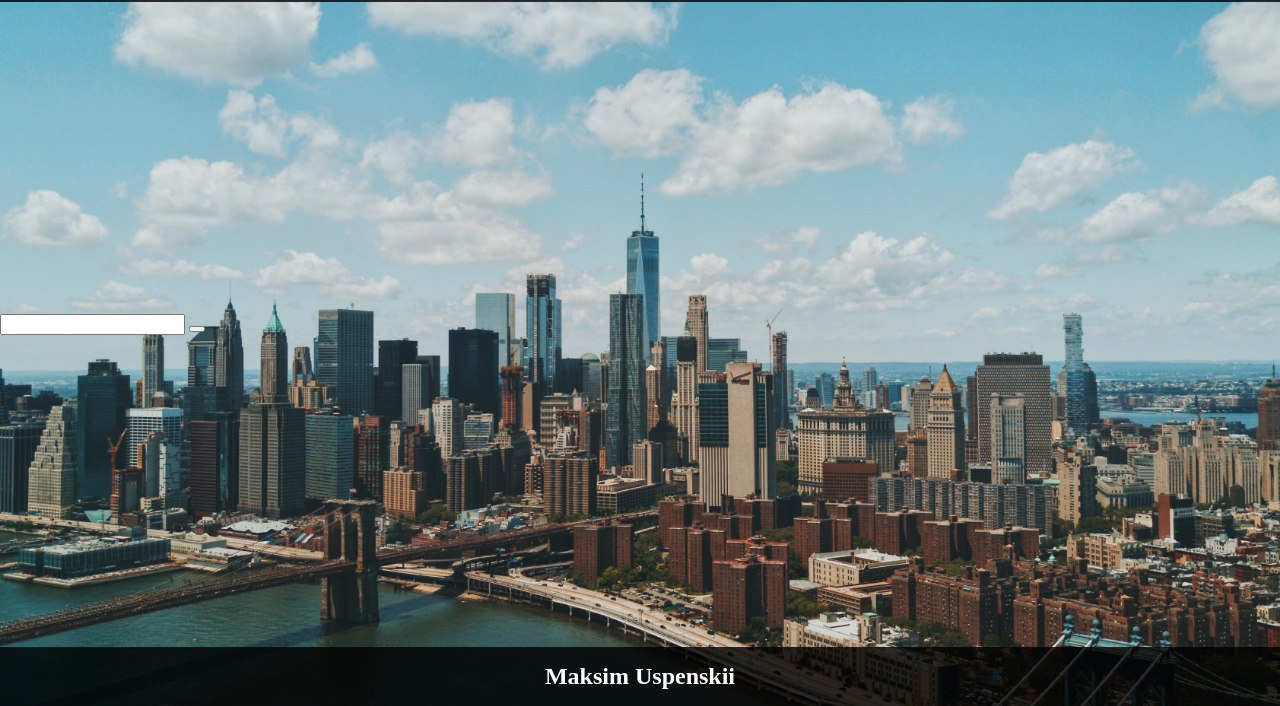
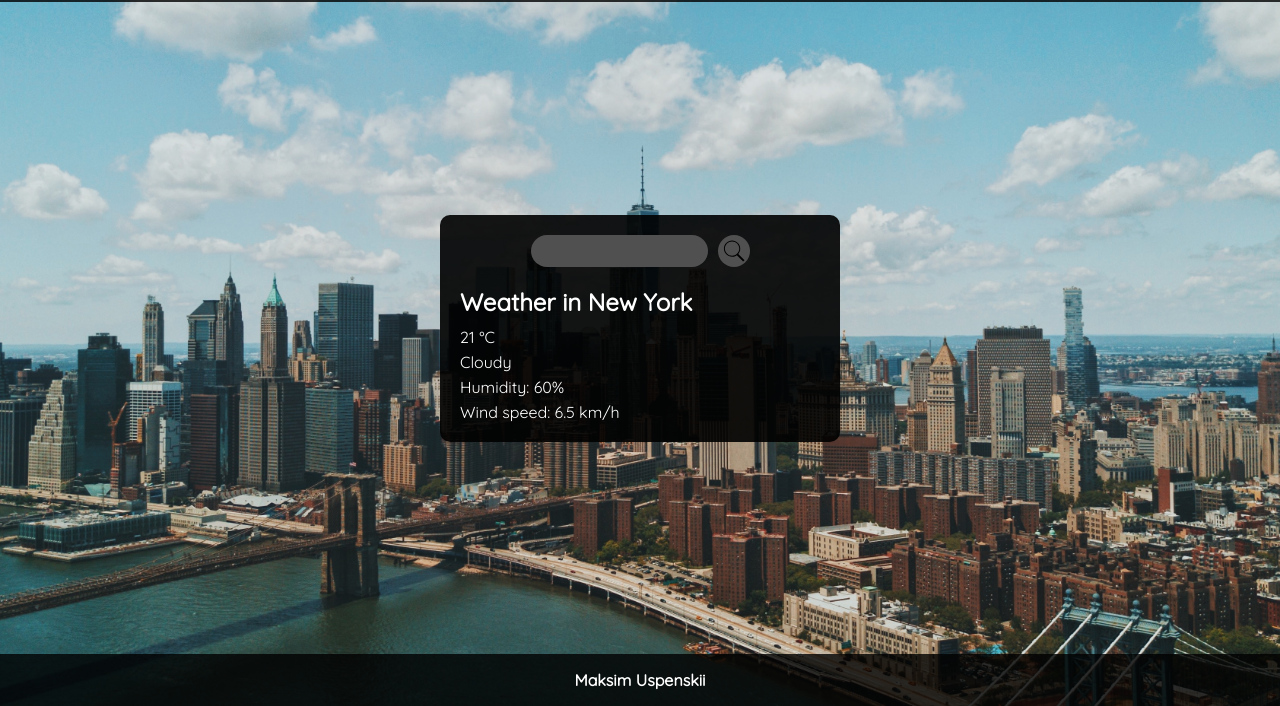
Before and after one commit to kizyalleski/forecaster, a plain HTML site: page index.html in a window 1280 px wide. Shown: the part 94-800 px from the top of the page. Drawn offline with Linux system fonts and the light colour scheme.

Commit message:
feat: layout is done

```diff
--- a/index.html
+++ b/index.html
@@ -8,6 +8,9 @@
     <meta name="author" contenr="Maksim Uspenskii">
     <link rel="icon" type="image/png" href="./images/favicon.png">
     <title>Forecaster</title>
+    <link rel="preconnect" href="https://fonts.googleapis.com">
+    <link rel="preconnect" href="https://fonts.gstatic.com" crossorigin>
+    <link href="https://fonts.googleapis.com/css2?family=Quicksand&display=swap" rel="stylesheet">
     <link rel="stylesheet" href="./styles/style.css">
     <script src="./scripts/index.js"></script>
 </head>
@@ -25,6 +28,15 @@
             <input type="text" class="form__input">
             <button class="form__submit"></button>
           </form>
+          <div class="weather-data">
+            <h2 class="weather-data__heading">Weather in New York</h2>
+            <ul class="weather-data__list">
+              <li class="weather-data__item">21 °C</li>
+              <li class="weather-data__item">Cloudy</li>
+              <li class="weather-data__item">Humidity: 60%</li>
+              <li class="weather-data__item">Wind speed: 6.5 km/h</li>
+            </ul>
+          </div>
       </section>
     </main>
 
--- a/styles/style.css
+++ b/styles/style.css
@@ -2,10 +2,14 @@
   height: 100vh;
   background-image: url(../images/newYork.jpg);
   background-size: cover;
+  background-position: center;
   margin: 0;
   display: flex;
   flex-direction: column;
   justify-content: space-between;
+  min-width: 320px;
+  font-family: 'Quicksand', sans-serif;
+  font-style: normal;
 }
 
 .header {
@@ -28,8 +32,65 @@
   align-self: center;
 }
 
-.footer {
+.forecast {
+  box-sizing: border-box;
+  width: 90%;
+  max-width: 400px;
+  margin: 0 auto;
+  background-color: rgba(1, 1, 1, 0.9);
+  border-radius: 10px;
+  padding: 20px;
+}
 
+.form {
+  display: flex;
+  gap: 10px;
+  justify-content: center;
+}
+
+.form__input {
+  border: none;
+  padding: 0;
+  border-radius: 20px;
+  background-color: rgb(80, 80, 80);
+  color: white;
+}
+
+.form__submit {
+  border: none;
+  padding: 5px;
+  width: 32px;
+  height: 32px;
+  background-image: url(../images/search.svg);
+  background-color: rgb(80, 80, 80);
+  background-position: center center;
+  background-size: 24px 24px;
+  background-repeat: no-repeat;
+  border-radius: 50%;
+}
+
+.weather-data {
+  padding: 20px 0 0;
+  color: white;
+}
+
+.weather-data__heading {
+  margin: 0;
+  padding-bottom: 10px;
+}
+
+.weather-data__list {
+  margin: 0;
+  padding: 0;
+  list-style: none;
+}
+
+.weather-data__item {
+  padding: 0 0 5px;
+}
+
+.weather-data__item:last-of-type {
+  padding: 0;
 }
 
 .footer__author {
@@ -38,4 +99,5 @@
   margin: 0;
   color: white;
   text-align: center;
+  font-size: 16px;
 }
```
Also changed, not shown: images/search.svg (added).
